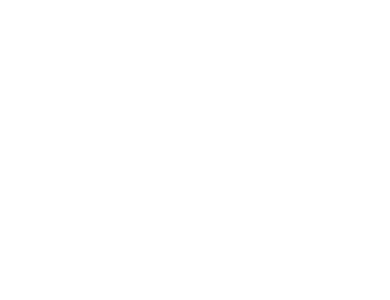
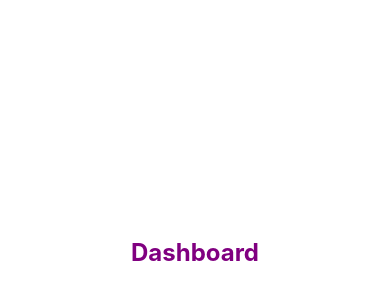
Before and after one commit to George-b1t/gofinances, a React Native app: screen / in a window 390 px wide. Shown: the part 170-470 px from the top of the page. Built offline with nearby package versions, Linux system fonts and the light colour scheme.

Commit message:
Criando componentes com styled-components

```diff
--- a/App.tsx
+++ b/App.tsx
@@ -1,11 +1,13 @@
 import { StatusBar } from "expo-status-bar";
 import React from "react";
 import { StyleSheet, View } from "react-native";
+import { Dashboard } from "./src/screens/Dashboard";
 
 export default function App() {
   return (
     <View style={styles.container}>
       <StatusBar style="auto" />
+      <Dashboard />
     </View>
   );
 }
--- /dev/null
+++ b/src/screens/Dashboard/index.tsx
@@ -0,0 +1,11 @@
+import { Container, Title } from "./styles";
+
+function Dashboard() {
+  return (
+    <Container>
+      <Title>Dashboard</Title>
+    </Container>
+  );
+}
+
+export { Dashboard };
--- /dev/null
+++ b/src/screens/Dashboard/styles.ts
@@ -0,0 +1,13 @@
+import styled from "styled-components/native";
+
+export const Container = styled.View`
+  flex: 1;
+  justify-content: center;
+  align-items: center;
+`;
+
+export const Title = styled.Text`
+  font-size: 24px;
+  font-weight: bold;
+  color: purple;
+`;
```
Also changed, not shown: package.json (+6 -4 lines), 1 other file (tests, documents, lock files or other folders).
